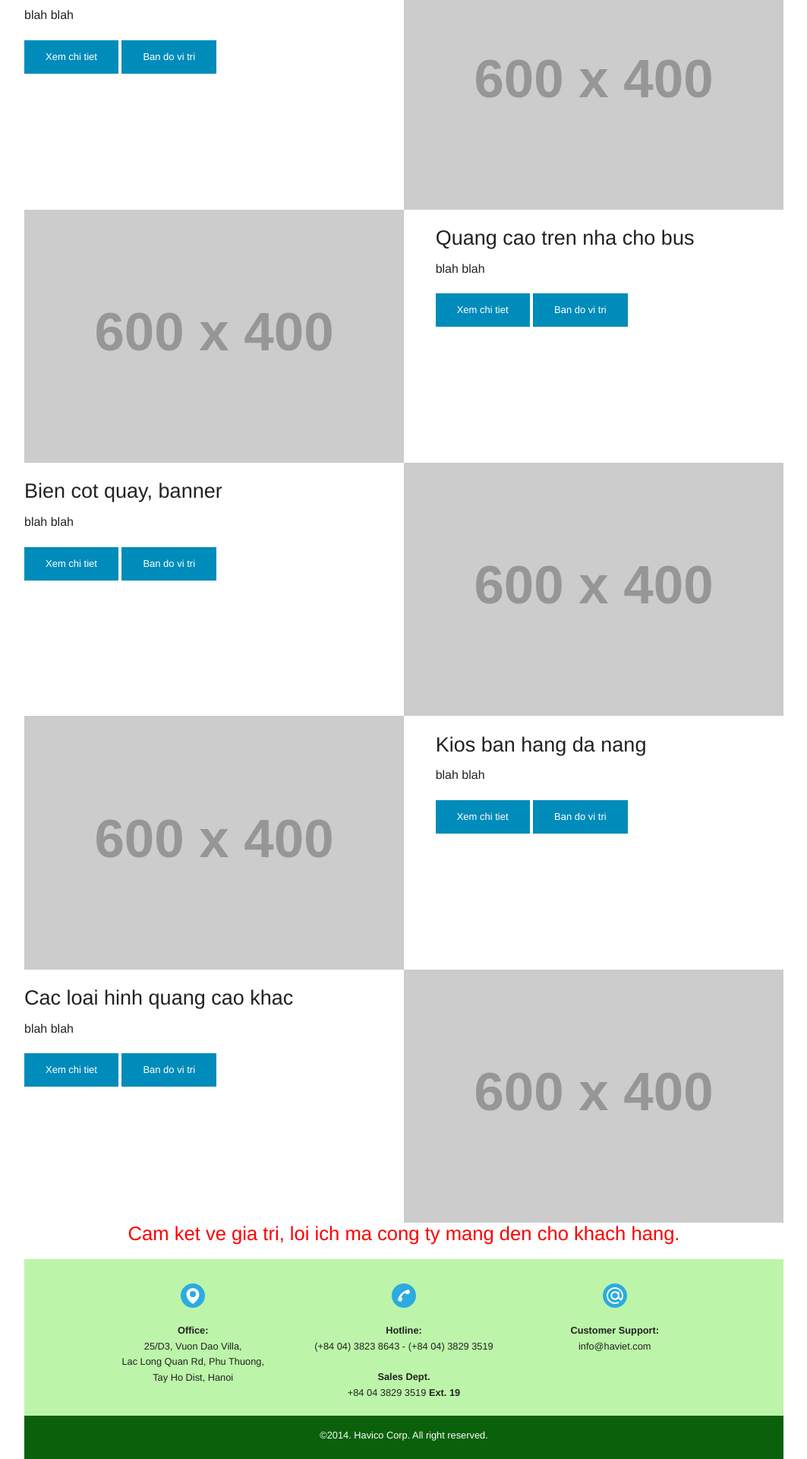
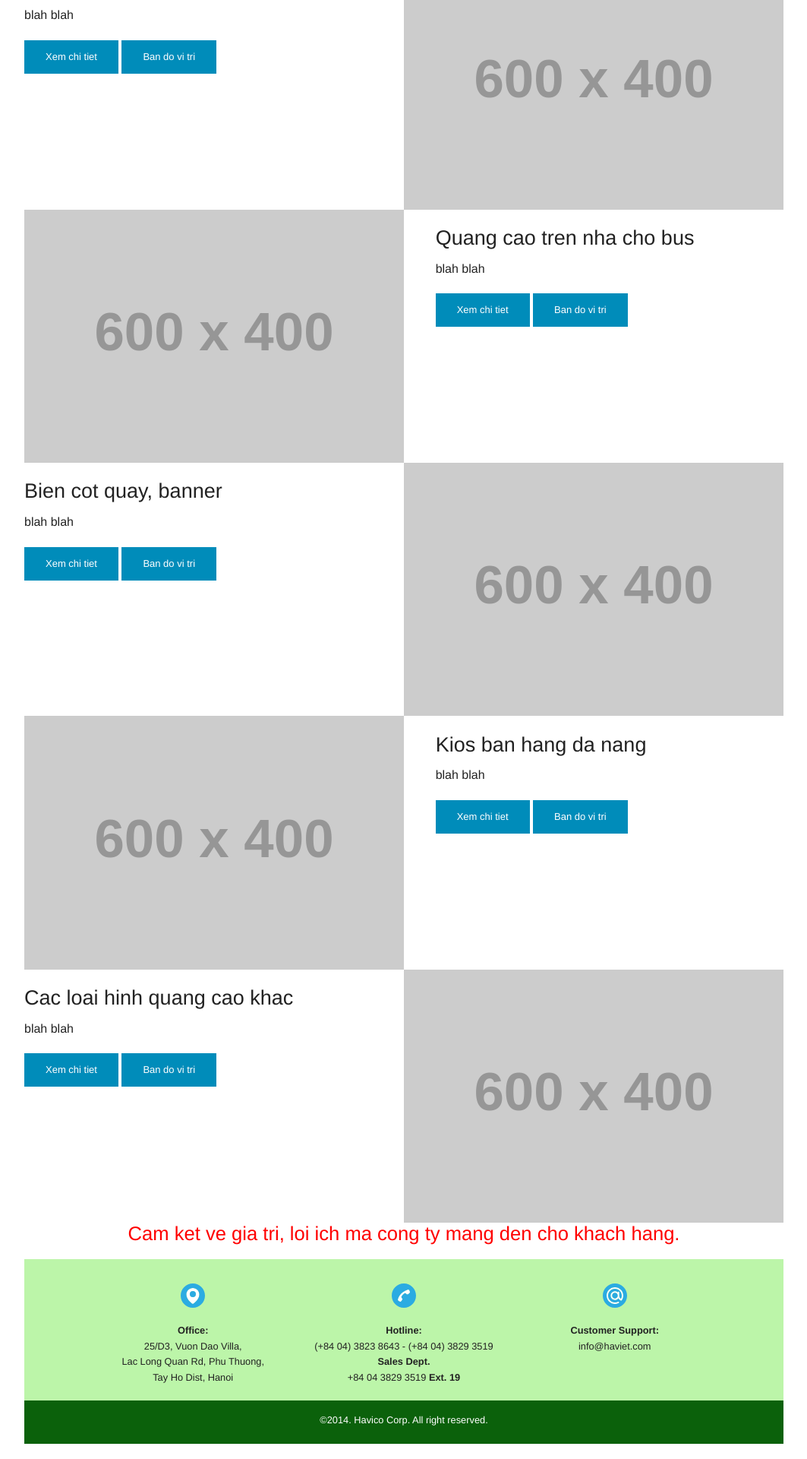
Before and after one commit to haviet/static-on-foundation, a Jekyll site: the page built from index.html, in a window 1280 px wide. Shown: the part 1109-3029 px from the top of the page at 76% size, without its empty margins (108-1171 px from the left). Built offline with Jekyll 4.4.1, drawn with Linux system fonts in a browser that asks for light colours.

Commit message:
Update footer.html

```diff
--- a/_includes/footer.html
+++ b/_includes/footer.html
@@ -15,8 +15,8 @@
 			<div class="medium-4 columns text-center">
 				<p><img class="footer-icon" src="{{ site.baseulr }}/static-on-foundation/img/icon-phone.svg" /></p>
 				<p><strong>Hotline:</strong><br>
-				(+84 04) 3823 8643 - (+84 04) 3829 3519</p>
-				<p><strong>Sales Dept.</strong><br>
+				(+84 04) 3823 8643 - (+84 04) 3829 3519<br>
+				<strong>Sales Dept.</strong><br>
 				+84 04 3829 3519 <strong>Ext. 19</strong></p>
 
 			</div>
@@ -34,15 +34,17 @@
 <!-- show for small screen only -->
 <div class="show-for-small-only">
 	<div class="row collapse light-green-bg text-center">
-		<br><br><p><strong>Office:</strong><br>
-			25D3, Vuon Dao Villa,<br>
-			Lac Long Quan Rd., Phu Thuong,<br>Tay Ho Dist., Hanoi<br>
-			<a href="#">Find us on Google maps</a>
+		<br><br>
+		<p><img class="footer-icon" src="{{ site.baseulr }}/static-on-foundation/img/icon-address.svg" /></p>
+		<p><strong>Office:</strong><br>25D3, Vuon Dao Villa,<br>Lac Long Quan Rd., Phu Thuong,<br>Tay Ho Dist., Hanoi<br>
+		<a href="#">Find us on Google maps</a>
 		</p>
+		<p><img class="footer-icon" src="{{ site.baseulr }}/static-on-foundation/img/icon-phone.svg" /></p>
 		<p><strong>Hotline:</strong><br>
 			(+84 04) 3823 8643 - (+84 04 3829 3519)<br>Sales Dept.<br>(+84 04) 3829 3519 Ext.19
 		</p>
-		<p><strong>Customer Support:</strong> info@haviet.com</p>
+		<p><img class="footer-icon" src="{{ site.baseulr }}/static-on-foundation/img/icon-email.svg" /></p>
+		<p><strong>Customer Support:</strong><br>info@haviet.com</p>
 	</div>
 </div>
 
```
